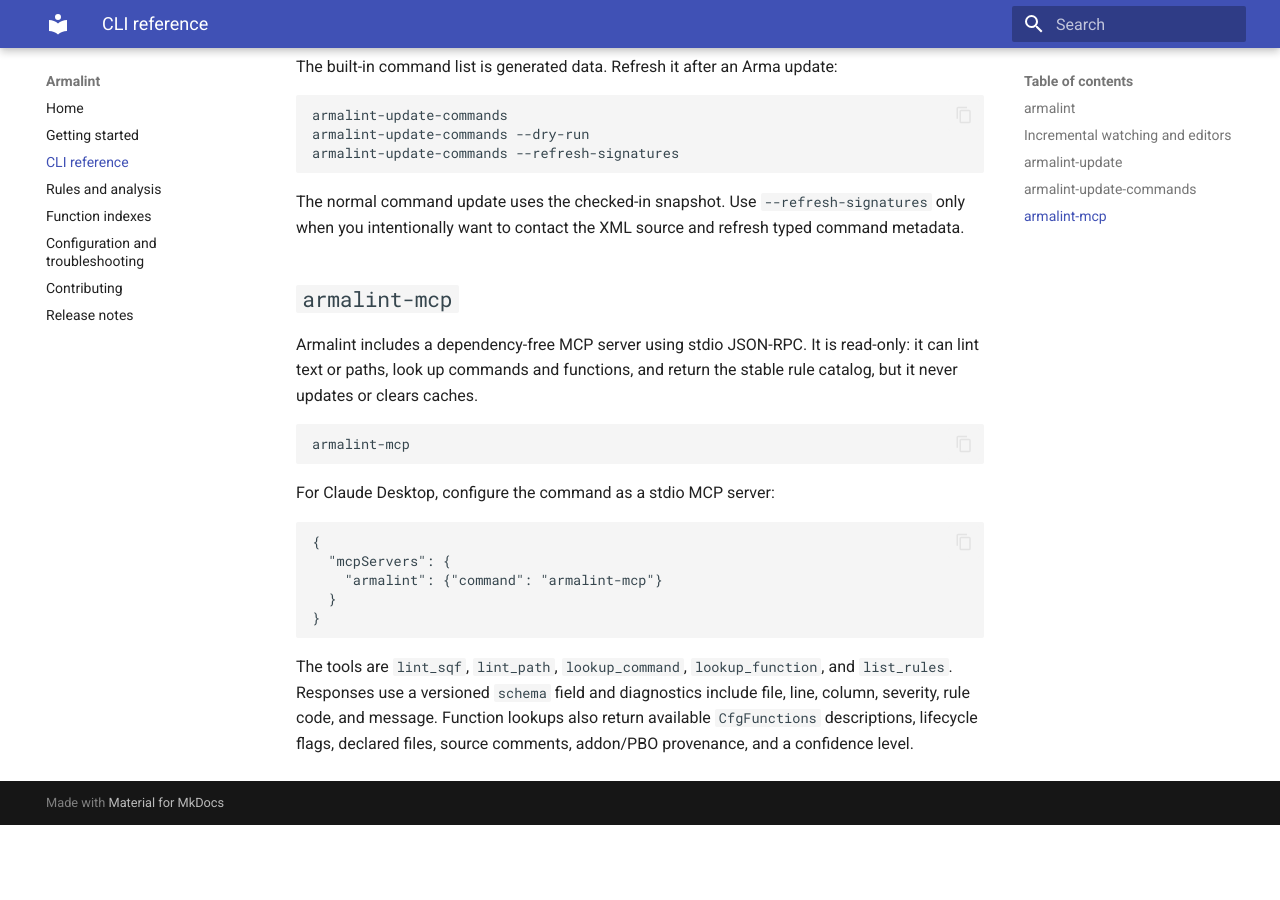
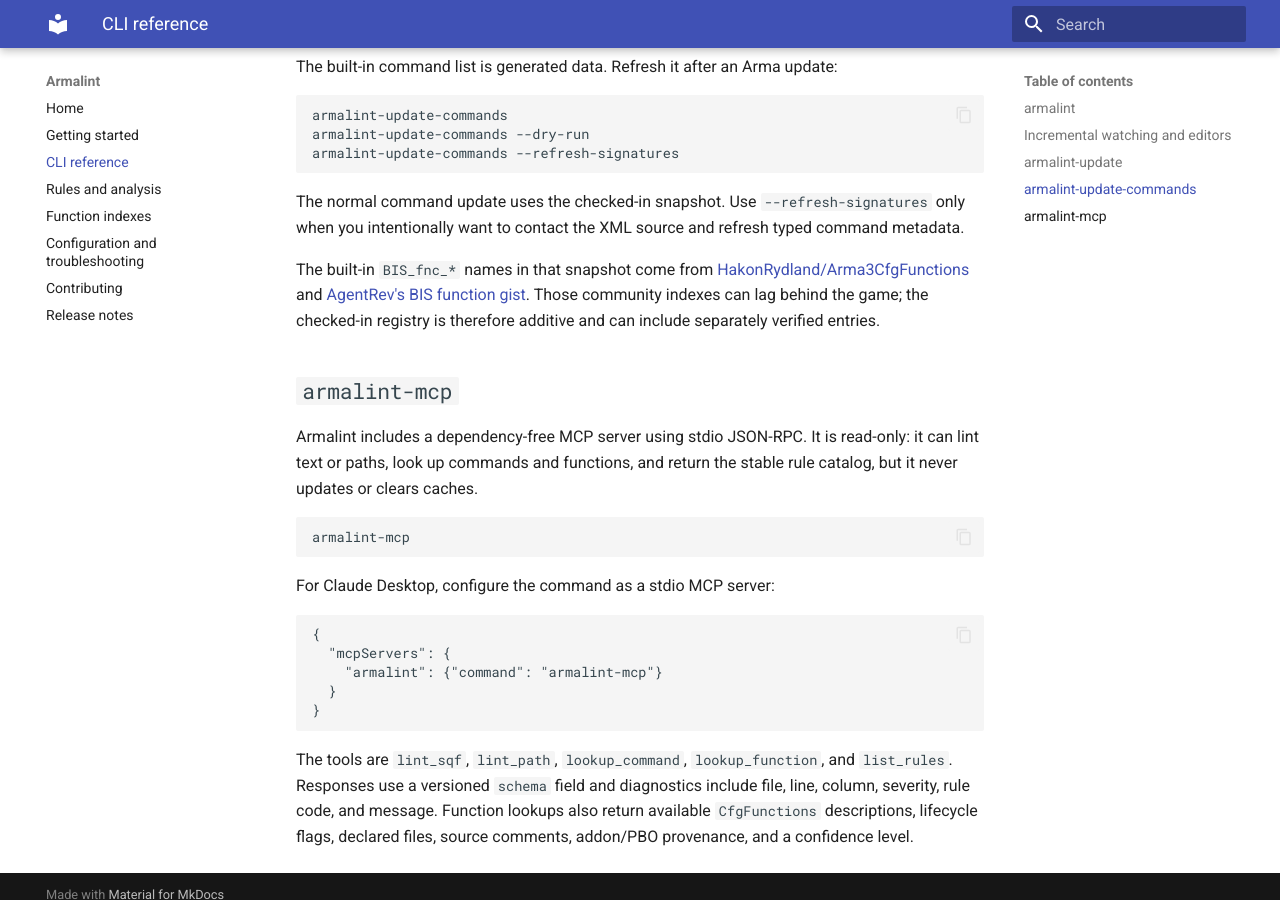
Before and after one commit to armachisel/armalint, an MkDocs documentation site: the page built from docs/cli.md, in a window 1280 px wide and 900 px high, scrolled down 3224 px. Built offline with MkDocs 1.6.1 and Material for MkDocs 9.7.7, drawn with Linux system fonts in a browser that asks for light colours; before the commit the page ends 4049 px from its top, so only the background shows below that.

Commit message:
Document built-in function registry sources

```diff
--- a/docs/cli.md
+++ b/docs/cli.md
@@ -138,6 +138,12 @@ The normal command update uses the checked-in snapshot. Use
 `--refresh-signatures` only when you intentionally want to contact the XML
 source and refresh typed command metadata.
 
+The built-in `BIS_fnc_*` names in that snapshot come from
+[HakonRydland/Arma3CfgFunctions](https://github.com/HakonRydland/Arma3CfgFunctions)
+and [AgentRev's BIS function gist](https://gist.github.com/AgentRev/6426982).
+Those community indexes can lag behind the game; the checked-in registry is
+therefore additive and can include separately verified entries.
+
 ## `armalint-mcp`
 
 Armalint includes a dependency-free MCP server using stdio JSON-RPC. It is
```
Also changed, not shown: README.md (+9 -0 lines), docs/index.md (+3 -0 lines).
